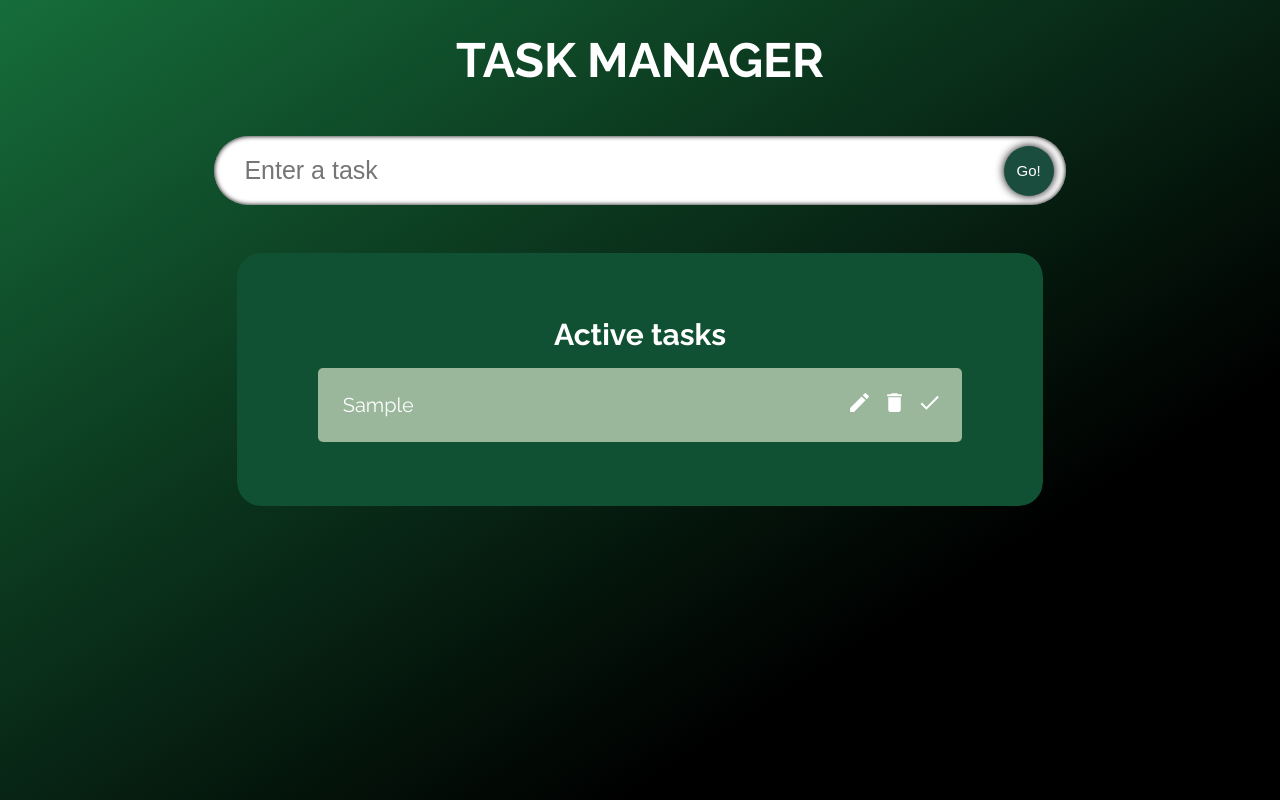
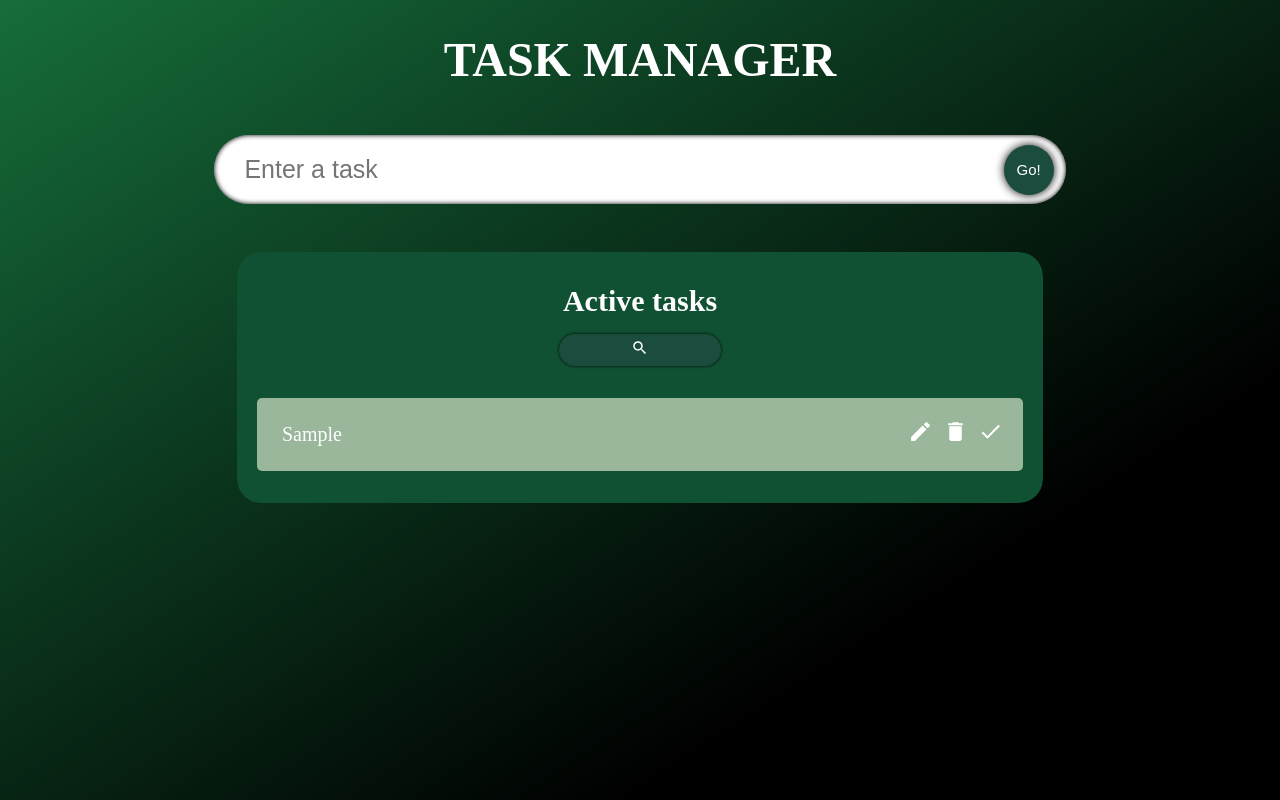
Before and after one commit to GeorgeMitusov/Task-Manager-TypeScript, a React (Create React App) app: page / in a window 1280 px wide. Both pictures are taken after typing "Sample" into the empty fields and a click on the button "Go!". Built offline with nearby package versions, Linux system fonts and the light colour scheme.

Commit message:
search bar

```diff
--- a/src/App.tsx
+++ b/src/App.tsx
@@ -10,6 +10,8 @@ import { ACTIONS } from "./actions/actions";
 const App: React.FC = () => {
   const [todos, todosDispatch] = useReducer(reducer, [] as Todo[]);
   const [todo, setTodo] = useState<string>("");
+  const [searchValue, setSearchValue] = useState<string>("");
+  const [isSearching, setIsSearching] = useState<boolean>(false);
 
   function handleAdd() {
     todosDispatch({ type: ACTIONS.ADD_TODO, payload: todo });
@@ -23,7 +25,14 @@ const App: React.FC = () => {
       <div className="app-container">
         <InputField todo={todo} setTodo={setTodo} handleAdd={handleAdd} />
 
-        <TodoList todos={todos} todosDispatch={todosDispatch} />
+        <TodoList
+          todos={todos}
+          todosDispatch={todosDispatch}
+          setSearchValue={setSearchValue}
+          searchValue={searchValue}
+          isSearching={isSearching}
+          setIsSearching={setIsSearching}
+        />
       </div>
     </div>
   );
--- /dev/null
+++ b/src/components/Search.tsx
@@ -0,0 +1,55 @@
+import React from "react";
+import { MdSearch } from "react-icons/md";
+import "../styles/Search.scss";
+import { AnimatePresence, motion } from "framer-motion";
+
+interface Props {
+  setSearchValue: React.Dispatch<React.SetStateAction<string>>;
+  searchValue: string;
+  isSearching: boolean;
+  setIsSearching: React.Dispatch<React.SetStateAction<boolean>>;
+}
+
+const Search: React.FC<Props> = ({
+  setSearchValue,
+  searchValue,
+  isSearching,
+  setIsSearching,
+}) => {
+  function handleChange(e: React.ChangeEvent<HTMLInputElement>) {
+    setSearchValue(e.target.value);
+  }
+
+  function toggleIsSearching() {
+    setIsSearching((prevIsSearching) => !prevIsSearching);
+  }
+
+  return (
+    <div className="todo-search">
+      <AnimatePresence>
+        {isSearching && (
+          <motion.input
+            type="text"
+            value={searchValue}
+            placeholder="search"
+            className="todo-search-input"
+            onChange={(e: React.ChangeEvent<HTMLInputElement>) =>
+              handleChange(e)
+            }
+            initial={{ opacity: 0 }}
+            animate={{ opacity: 1 }}
+            exit={{ opacity: 0 }}
+            transition={{ ease: "linear", duration: 1 }}
+          />
+        )}
+      </AnimatePresence>
+
+      <button className="todo-search-btn" onClick={toggleIsSearching}>
+        {" "}
+        <MdSearch />{" "}
+      </button>
+    </div>
+  );
+};
+
+export default Search;
--- a/src/components/SingleTodo.tsx
+++ b/src/components/SingleTodo.tsx
@@ -2,6 +2,7 @@ import React, { useEffect, useRef, useState } from "react";
 import { Todo } from "./model";
 import { MdDone, MdEdit, MdDelete, MdDoneAll } from "react-icons/md";
 import { ACTIONS } from "../actions/actions";
+import { motion } from "framer-motion";
 
 import "../styles/SingleTodo.scss";
 
@@ -14,6 +15,7 @@ const SingleTodo = ({ todo, todosDispatch }: Props) => {
   const [isEdit, setIsEdit] = useState<Boolean>(false);
   const [editValue, setEditValue] = useState<string>(todo.todo);
   const inputRef = useRef<HTMLInputElement>(null);
+  const todoRef = useRef<HTMLSpanElement>(null);
 
   function handleDone(id: number) {
     todosDispatch({ type: ACTIONS.COMPLETE_TODO, payload: id });
@@ -48,17 +50,42 @@ const SingleTodo = ({ todo, todosDispatch }: Props) => {
     setEditValue(todo.todo);
   }
 
+  function handleMouseEnter() {
+    if (todoRef.current) {
+      const element = todoRef.current;
+      if (!todo.isDone) {
+        element.style.color = "lightgray";
+      } else {
+        element.style.color = "darkslategray";
+      }
+    }
+  }
+
+  function handleMouseLeave() {
+    if (todoRef.current) {
+      const element = todoRef.current;
+      if (!todo.isDone) {
+        element.style.color = "white";
+      } else {
+        element.style.color = "gray";
+      }
+    }
+  }
+
   const todoTitle = (
     <span
+      ref={todoRef}
       className="todo-title"
       style={{
         textDecoration: todo.isDone ? "line-through" : "none",
         color: todo.isDone ? "gray" : "white",
+        transition: "all 0.3s ease-in",
       }}
       onClick={() => handleDone(todo.id)}
+      onMouseEnter={handleMouseEnter}
+      onMouseLeave={handleMouseLeave}
     >
-      {" "}
-      {todo.todo}{" "}
+      {todo.todo}
     </span>
   );
 
@@ -78,11 +105,16 @@ const SingleTodo = ({ todo, todosDispatch }: Props) => {
   }, [isEdit]);
 
   return (
-    <form className="todo">
+    <motion.form
+      className="todo"
+      initial={{ opacity: 0 }}
+      animate={{ opacity: 1 }}
+      exit={{ opacity: 0 }}
+      transition={{ ease: "linear", duration: .5 }}
+    >
       {isEdit ? todoInput : todoTitle}
 
       <div className="todo-panel">
-
         {isEdit ? (
           <span className="todo-panel-icon edit" onClick={handleEditOff}>
             {" "}
@@ -110,7 +142,7 @@ const SingleTodo = ({ todo, todosDispatch }: Props) => {
           <MdDone />{" "}
         </span>
       </div>
-    </form>
+    </motion.form>
   );
 };
 
--- a/src/components/TodoList.tsx
+++ b/src/components/TodoList.tsx
@@ -1,17 +1,37 @@
-import React from 'react';
-import { Todo } from './model';
-import SingleTodo from './SingleTodo';
+import React from "react";
+import { Todo } from "./model";
+import SingleTodo from "./SingleTodo";
+import { AnimatePresence, motion } from "framer-motion";
+import Search from "./Search";
 import "../styles/TodoList.scss";
-import { motion } from 'framer-motion';
+
 
 interface Props {
-  todos: Todo[],
-  todosDispatch: React.Dispatch<any>
+  todos: Todo[];
+  todosDispatch: React.Dispatch<any>;
+  setSearchValue: React.Dispatch<React.SetStateAction<string>>;
+  searchValue: string;
+  isSearching: boolean;
+  setIsSearching: React.Dispatch<React.SetStateAction<boolean>>;
 }
 
-const TodoList: React.FC<Props> = ({ todos, todosDispatch }) => {
+const TodoList: React.FC<Props> = ({
+  todos,
+  todosDispatch,
+  searchValue,
+  setSearchValue,
+  isSearching,
+  setIsSearching,
+}) => {
+  const searchFilter = todos.filter((item) =>
+    item.todo.toLowerCase().includes(searchValue.toLowerCase())
+  );
 
-  const todo = todos.map( todo => <SingleTodo key={todo.id} todo={todo} todosDispatch={todosDispatch} /> );
+  const arrCheck = searchFilter.length === 0 ? todos : searchFilter;
+
+  const todo = arrCheck.map((todo) => (
+    <SingleTodo key={todo.id} todo={todo} todosDispatch={todosDispatch} />
+  ));
 
   return (
     <div className="todos">
@@ -21,11 +41,27 @@ const TodoList: React.FC<Props> = ({ todos, todosDispatch }) => {
         animate={{ y: 0, opacity: 1 }}
         transition={{ ease: "linear", duration: 1, delay: 1 }}
       >
+
         <h6 className="todos-title"> Active tasks</h6>
-        { todos.length > 0 ? todo : <h1 className='title-empty'> Your list is empty. </h1> }
+
+        <Search
+          searchValue={searchValue}
+          setSearchValue={setSearchValue}
+          isSearching={isSearching}
+          setIsSearching={setIsSearching}
+        />
+
+        {todos.length === 0 && (
+          <h1 className="title-empty"> Your list is empty. </h1>
+        )}
+
+
+        <AnimatePresence>
+          {todo}
+        </AnimatePresence>
       </motion.div>
     </div>
-  )
-}
+  );
+};
 
 export default TodoList;
--- a/src/index.tsx
+++ b/src/index.tsx
@@ -1,6 +1,7 @@
 import React from 'react';
 import ReactDOM from 'react-dom/client';
 import App from './App';
+import './styles/index.scss';
 
 const root = ReactDOM.createRoot(
   document.getElementById('root') as HTMLElement
--- a/src/styles/App.scss
+++ b/src/styles/App.scss
@@ -1,27 +1,13 @@
-@import url("https://fonts.googleapis.com/css2?family=Raleway:wght@100;200;300;400;500;600;700&display=swap");
-
-* {
-  margin: 0;
-  padding: 0;
-  box-sizing: border-box;
-}
-
-body {
-  background-color: #166d3b;
-  background-image: linear-gradient(147deg, #166d3b 0%, #000000 74%);
-
-  color: white;
-  font-family: "Raleway", sans-serif;
-  font-size: 1rem;
-}
+@use "index";
 
 .App {
   width: 100%;
   height: 100vh;
+  overflow-y: auto;
+  padding-bottom: 4rem;
 
-  display: flex;
+  @extend %flex;
   justify-content: start;
-  align-items: center;
   flex-direction: column;
 
   .app-title {
@@ -30,11 +16,9 @@ body {
   }
 
   .app-container {
+    @extend %flex;
     width: 70%;
-    display: flex;
-    justify-content: center;
     flex-direction: column;
-    align-items: center;
   }
 }
 
--- /dev/null
+++ b/src/styles/Search.scss
@@ -0,0 +1,45 @@
+@use "index";
+
+.todo-search {
+  width: 20%;
+  height: 2rem;
+  // border: 1px solid red;
+  margin: 1rem 0rem;
+  display: flex;
+  gap: 3%;
+
+  .todo-search-input {
+    flex: 8;
+    height: 100%;
+    padding-left: 5%;
+    border-radius: 1rem;
+    font-size: 1rem;
+    border: none;
+    transition: all 0.2s ease-in;
+    box-shadow: inset 0 0 5px index.$black-color;
+  }
+
+  .todo-search-btn {
+    flex: 2;
+    height: 100%;
+    cursor: pointer;
+    border: none;
+    border-radius: 1rem;
+    font-size: 1.1rem;
+    background-color: index.$third-color;
+
+    color: index.$white-color;
+    box-shadow: 0 0 3px index.$black-color;
+    cursor: pointer;
+    transition: all .2s ease-in;
+
+    &:hover {
+      background-color: index.$secondary-color;
+    }
+
+    &:active {
+      transform: scale(0.8);
+      box-shadow: 0 0 5px index.$black-color;
+    }
+  }
+}
--- a/src/styles/SingleTodo.scss
+++ b/src/styles/SingleTodo.scss
@@ -1,12 +1,12 @@
+@use "index";
+
 .todo {
   width: 95%;
   display: flex;
   border-radius: 5px;
   padding: 20px;
   margin-top: 1rem;
-  background-color: #9ab69b;
-  transition: 0.2s;
-
+  background-color: index.$fifth-color;
   transition: all 0.5s ease-in-out;
 
   // border: 1px solid red;
@@ -30,16 +30,11 @@
     &:focus {
       outline: none;
     }
-
-    &:hover {
-      color: red;
-    }
   }
 
   .todo-panel {
     // border: 1px solid yellow;
-    display: flex;
-    align-items: center;
+    @extend %flex;
     justify-content: space-evenly;
     flex: 1;
 
@@ -47,15 +42,15 @@
       margin-left: 10px;
       font-size: 25px;
       cursor: pointer;
-      transition: all .3s ease-in-out;
+      transition: all 0.3s ease-in-out;
 
       &:hover {
-        transform: scale(.9);
+        transform: scale(0.9);
       }
     }
 
     .edit:hover {
-      color: #1b4d3e;
+      color: index.$third-color;
     }
 
     .delete:hover {
@@ -63,11 +58,11 @@
     }
 
     .done:hover {
-      color: #006a4e;
+      color: index.$secondary-color;
     }
   }
 
   &:hover {
-    box-shadow: 0 0 5px black;
+    box-shadow: 0 0 5px index.$black-color;
   }
 }
--- a/src/styles/TodoList.scss
+++ b/src/styles/TodoList.scss
@@ -1,13 +1,11 @@
+@use "index";
+
 .todos {
   width: 90% !important;
-  min-height: 14vh;
+  min-height: 25vh;
   border-radius: 1.5rem;
   margin-top: 2rem;
-
-  display: flex;
-  align-items: center;
-  justify-content: center;
-
+  @extend %flex;
   background-color: transparent;
   // border: 1px solid blue;
   overflow: hidden;
@@ -15,21 +13,18 @@
   .todos-container {
     width: 100%;
     height: 100%;
-    padding: 4rem;
+    padding: 2rem 0rem;
     border-radius: 1.5rem;
 
-    background-color: #0f5132;
+    background-color: index.$fourth-color;
+    @extend %flex;
+    flex-direction: column;
 
     // border: 1px solid red;
 
-    display: flex;
-    flex-direction: column;
-    align-items: center;
-    justify-content: center;
-
     .todos-title {
       font-size: 30px;
-      color: white;
+      color: index.$white-color;
     }
 
     .title-empty {
--- /dev/null
+++ b/src/styles/index.scss
@@ -0,0 +1,32 @@
+@import url("https://fonts.googleapis.com/css2?family=Raleway:wght@100;200;300;400;500;600;700&display=swap");
+
+$black-color: black;
+$white-color: white;
+$primary-color: #166d3b;
+$secondary-color: #006a4e;
+$third-color: #1b4d3e;
+$fourth-color: #0f5132;
+$fifth-color: #9ab69b;
+
+%flex {
+  display: flex;
+  justify-content: center;
+  align-items: center;
+}
+
+* {
+  margin: 0;
+  padding: 0;
+  box-sizing: border-box;
+}
+
+body {
+  background-color: $primary-color;
+  background-image: linear-gradient(
+    147deg,
+    $primary-color 0%,
+    $black-color 74%
+  );
+  color: $white-color;
+  font-size: 1rem;
+}
```
Also changed, not shown: src/styles/InputField.scss (+10 -7 lines), t.txt (added).
